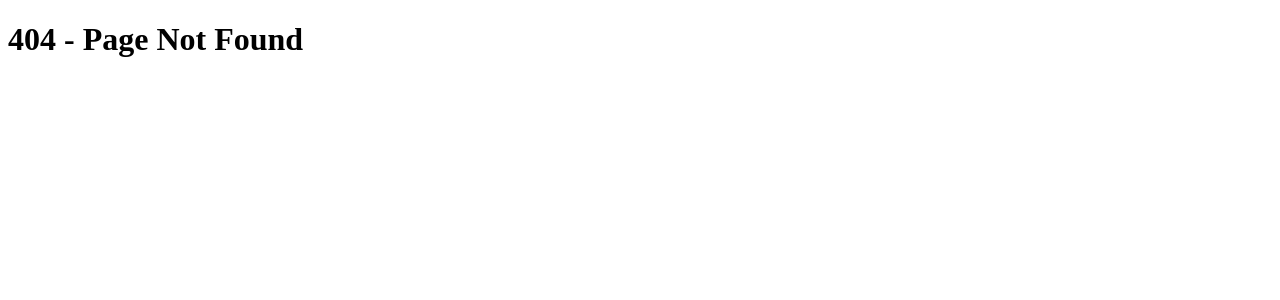
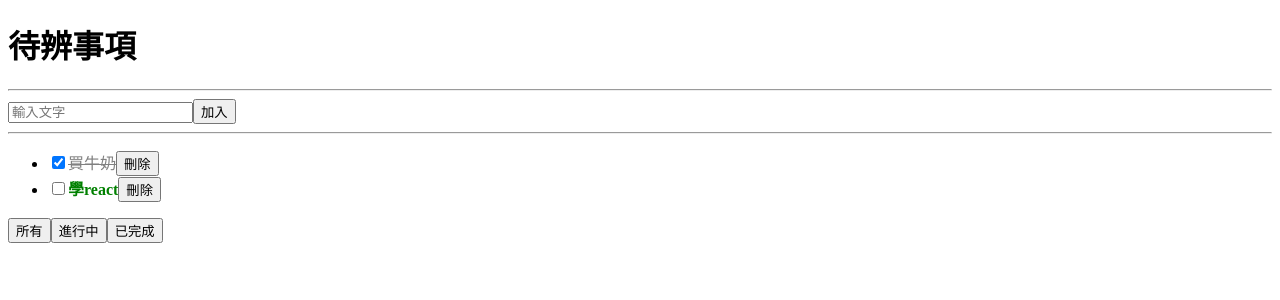
Before and after one commit to FrostAce52/next-base-main, a Next.js app: page /cs-0930/todo-app in a window 1280 px wide. Before the commit this address had no page. Shown: the top 300 px of the page. Built offline with nearby package versions, Linux system fonts and the light colour scheme.

Commit message:
reassemble-todo-addForm

```diff
--- /dev/null
+++ b/components/todo-app/add-form.js
@@ -0,0 +1,40 @@
+import React, { useState, useEffect } from 'react'
+
+export default function AddForm({ handleAdd = () => {} }) {
+  // 本地端狀態，只有這個元件在使用的狀態
+  // 所以移到這元件裡，而不是在父母元件中宣告
+  const [inputText, setInputText] = useState('')
+
+  return (
+    <>
+      <input
+        type="text"
+        // value屬性要對應到某個狀態
+        value={inputText}
+        // onChange事件要對應到value對應狀態的更動情況
+        onChange={(e) => {
+          setInputText(e.target.value)
+        }}
+        placeholder="輸入文字"
+        onKeyDown={(e) => {
+          // 如果按下是Enter鍵時
+          if (e.key === 'Enter') {
+            handleAdd(inputText)
+            // 清空文字輸入框(改到這裡)
+            setInputText('')
+          }
+        }}
+      />
+      <button
+        onClick={() => {
+          // 加入todo
+          handleAdd(inputText)
+          // 清空文字輸入框(改到這裡)
+          setInputText('')
+        }}
+      >
+        加入
+      </button>
+    </>
+  )
+}
--- /dev/null
+++ b/pages/cs-0930/todo-app.js
@@ -0,0 +1,149 @@
+import AddForm from '@/components/todo-app/add-form'
+import React, { useState, useEffect } from 'react'
+
+export default function Todo(props) {
+  // 宣告待辨事項使用的物件陣列狀態
+  // 擴充completed屬性(布林值)，代表是否已完成(已完成=true)
+  const [todos, setTodos] = useState([
+    { id: 1, text: '買牛奶', completed: true },
+    { id: 2, text: '學react', completed: false },
+  ])
+
+  // 用於呈現的todos(後續CRUD處理繁雜)
+  // const [todosDisplay, setTodosDisplay] = useState([
+  //   { id: 1, text: '買牛奶', completed: true },
+  //   { id: 2, text: '學react', completed: false },
+  // ])
+
+  // 宣告專門讓文字輸入框ui綁定的狀態
+  const [inputText, setInputText] = useState('')
+
+  // 過濾類型('所有', '進行中', '已完成')
+  const [filterType, setFilterType] = useState('所有')
+
+  // 呈現過濾的選項
+  const filterOptions = ['所有', '進行中', '已完成']
+
+  // 新增todo
+  const handleAdd = (text) => {
+    // 如果文字不是空白時再作新增
+    if (text) {
+      // 寫出要新增的物件值(這裡記得在新增時，也要加上預設的`completed: false`屬性)
+      const newTodo = { id: Date.now(), text, completed: false }
+      // 設定到狀態
+      setTodos([newTodo, ...todos])
+      // 清空文字輸入框
+      setInputText('')
+    }
+  }
+
+  // 刪除todo
+  const handleRemove = (id) => {
+    const nextTodos = todos.filter((v) => v.id !== id)
+    // 設定到狀態
+    setTodos(nextTodos)
+  }
+
+  // 切換todo項目的completed屬性
+  const handleToggleCompleted = (id) => {
+    const nextTodos = todos.map((v, i) => {
+      // 這裡判斷id值是否等於傳入id
+      if (v.id === id) {
+        // 這裡切換todo項目的completed屬性
+        return { ...v, completed: !v.completed }
+      } else {
+        return v
+      }
+    })
+
+    // 設定到狀態
+    setTodos(nextTodos)
+  }
+
+  // 處理不同類型的呈現
+  const getTodosByFilterType = () => {
+    if (filterType === '已完成') {
+      return todos.filter((v) => v.completed)
+    }
+    if (filterType === '進行中') {
+      return todos.filter((v) => !v.completed)
+    }
+    return todos
+  }
+
+  return (
+    <>
+      <h1>待辨事項</h1>
+      <hr />
+      {/* 新增todo的文字輸入框子元件 */}
+      <AddForm handleAdd={handleAdd} />
+      <hr />
+      <ul>
+        {getTodosByFilterType().map((todo) => {
+          return (
+            <li key={todo.id}>
+              <input
+                type="checkbox"
+                // 核取方塊的呈現是對應checked屬性(布林值)
+                checked={todo.completed}
+                // onChange事件要對應到value對應狀態的更動情況
+                onChange={() => {
+                  handleToggleCompleted(todo.id)
+                }}
+              />
+              <span
+                // 利用狀態改變來切換不同的樣式
+                className={todo.completed ? 'completed' : 'active'}
+                // 也可以使用style屬性來切換樣式，適合只有一點點樣式使用
+                // style={{
+                //   color: todo.completed ? 'gray' : 'green',
+                //   textDecoration: todo.completed ? 'line-through' : 'none',
+                //   fontWeight: todo.completed ? 'normal' : 'bold',
+                // }}
+              >
+                {todo.text}
+              </span>
+              <button
+                onClick={() => {
+                  handleRemove(todo.id)
+                }}
+              >
+                刪除
+              </button>
+            </li>
+          )
+        })}
+      </ul>
+      <div>
+        {filterOptions.map((v, i) => {
+          return (
+            <button
+              key={i}
+              onClick={() => {
+                setFilterType(v)
+              }}
+            >
+              {v}
+            </button>
+          )
+        })}
+      </div>
+      {/* 這裡示範使用styled-jsx來套用本頁的樣式 */}
+      <style jsx>
+        {`
+          .completed {
+            color: gray;
+            text-decoration: line-through;
+            font-weight: normal;
+          }
+
+          .active {
+            color: green;
+            text-decoration: none;
+            font-weight: bold;
+          }
+        `}
+      </style>
+    </>
+  )
+}
```
Also changed, not shown: components/todo-app/item.js (added, +9 -0 lines), components/todo-app/list.js (added, +9 -0 lines).
